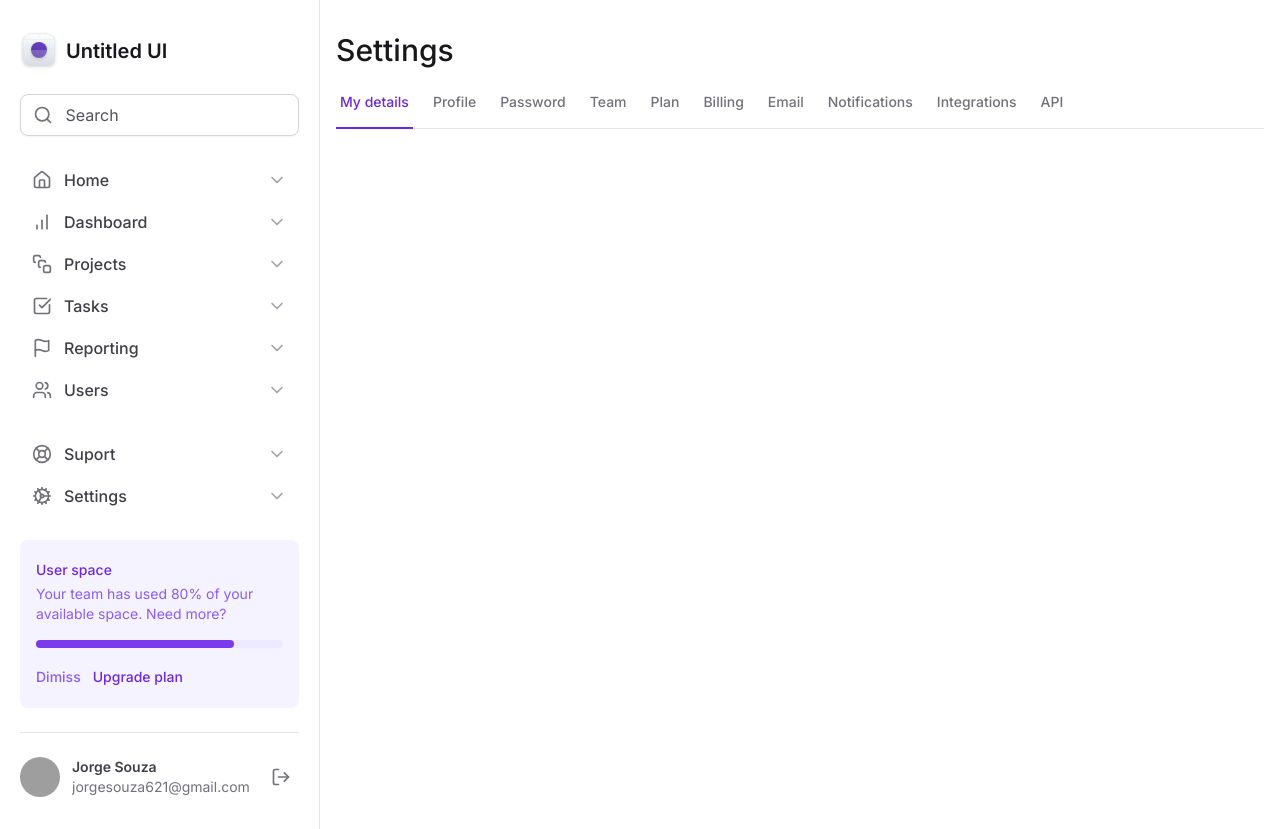
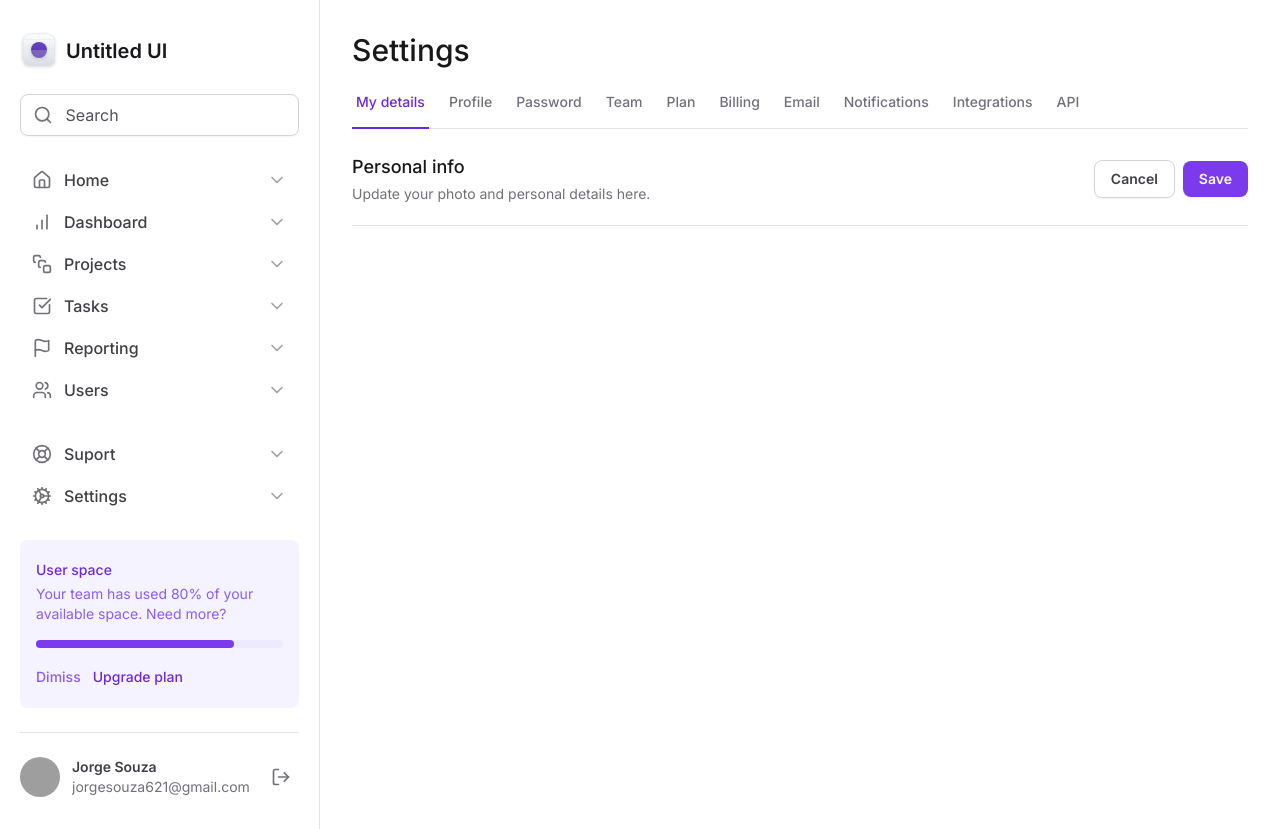
Before and after one commit to jorgedss/tailwind-css, a Next.js app: page / in a window 1280 px wide. Built offline with nearby package versions, Linux system fonts and the light colour scheme; grey boxes are pictures that could not be loaded.

Commit message:
Estrutura do formulário

```diff
--- a/src/app/layout.tsx
+++ b/src/app/layout.tsx
@@ -20,7 +20,7 @@
       <body className={inter.className}>
         <div className="min-h-screen grid grid-cols-app">
           <Sidebar />
-          <main className="px-4 pb-12 pt-8">{children}</main>
+          <main className="px-8 pb-12 pt-8 ">{children}</main>
         </div>
       </body>
     </html>
--- a/src/app/page.tsx
+++ b/src/app/page.tsx
@@ -5,6 +5,37 @@
     <>
       <h1 className="text-3xl font-medium text-zinc-900">Settings</h1>
       <SettingTabs />
+      <div className="mt-6 flex flex-col ">
+        <div className="flex items-center justify-between pb-5 border-b border-zinc-200">
+          <div className="space-y-1">
+            <h2 className="text-lg font-medium text-zinc-900">Personal info</h2>
+            <span className="text-sm text-zinc-500">
+              Update your photo and personal details here.
+            </span>
+          </div>
+
+          <div className="flex items-center gap-2">
+            <button
+              type="button"
+              className=" rounded-lg px-4 py-2 text-sm font-semibold shadow-sm border border-zinc-300 text-zinc-700 hover:bg-zinc-50"
+            >
+              Cancel
+            </button>
+            <button
+              type="submit"
+              form="settings"
+              className=" rounded-lg px-4 py-2 text-sm font-semibold shadow-sm bg-violet-600 text-white hover:bg-violet-700"
+            >
+              Save
+            </button>
+          </div>
+        </div>
+        <form
+          action=""
+          id="settings"
+          className="mt-6 flex flex-col w-full "
+        ></form>
+      </div>
     </>
   )
 }
```
